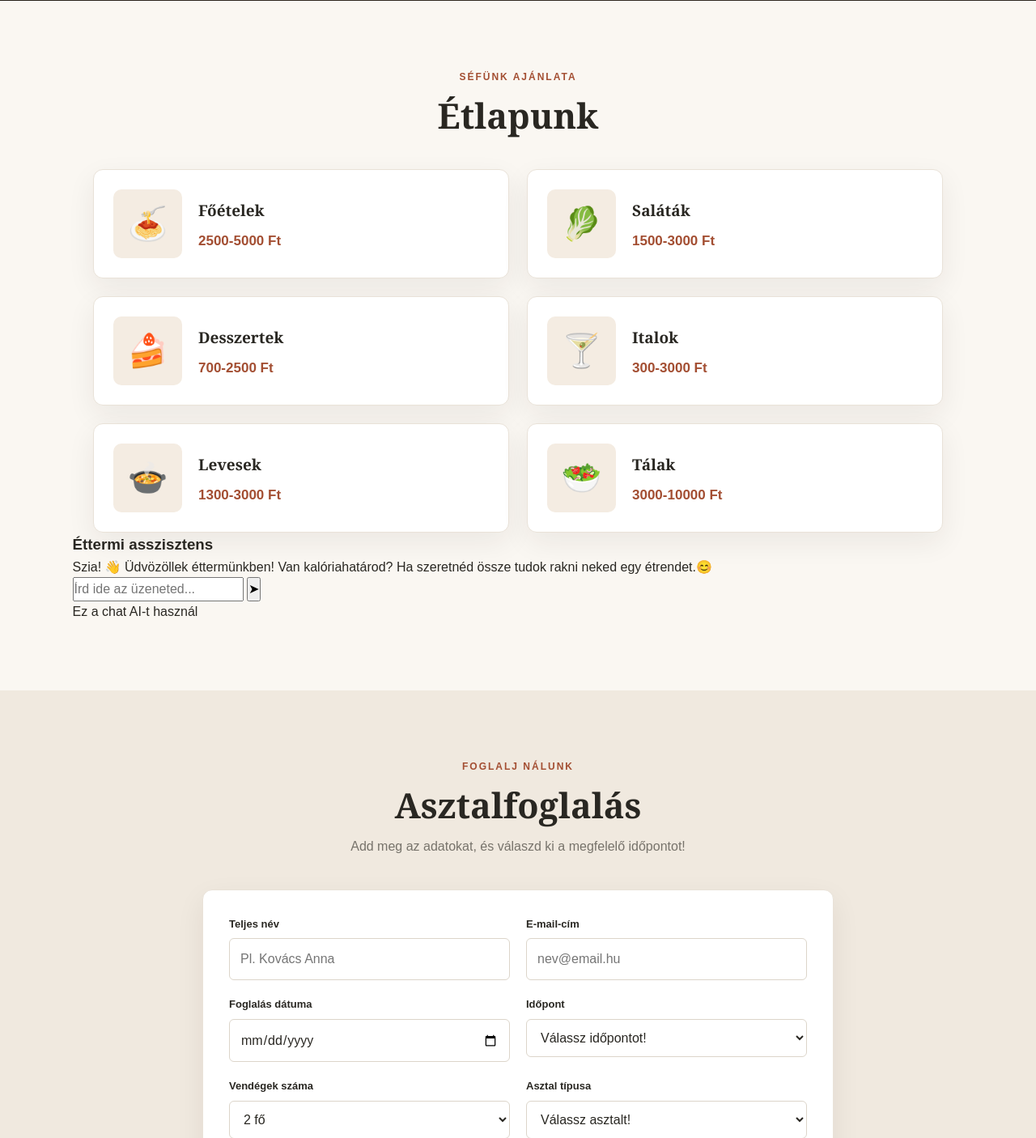
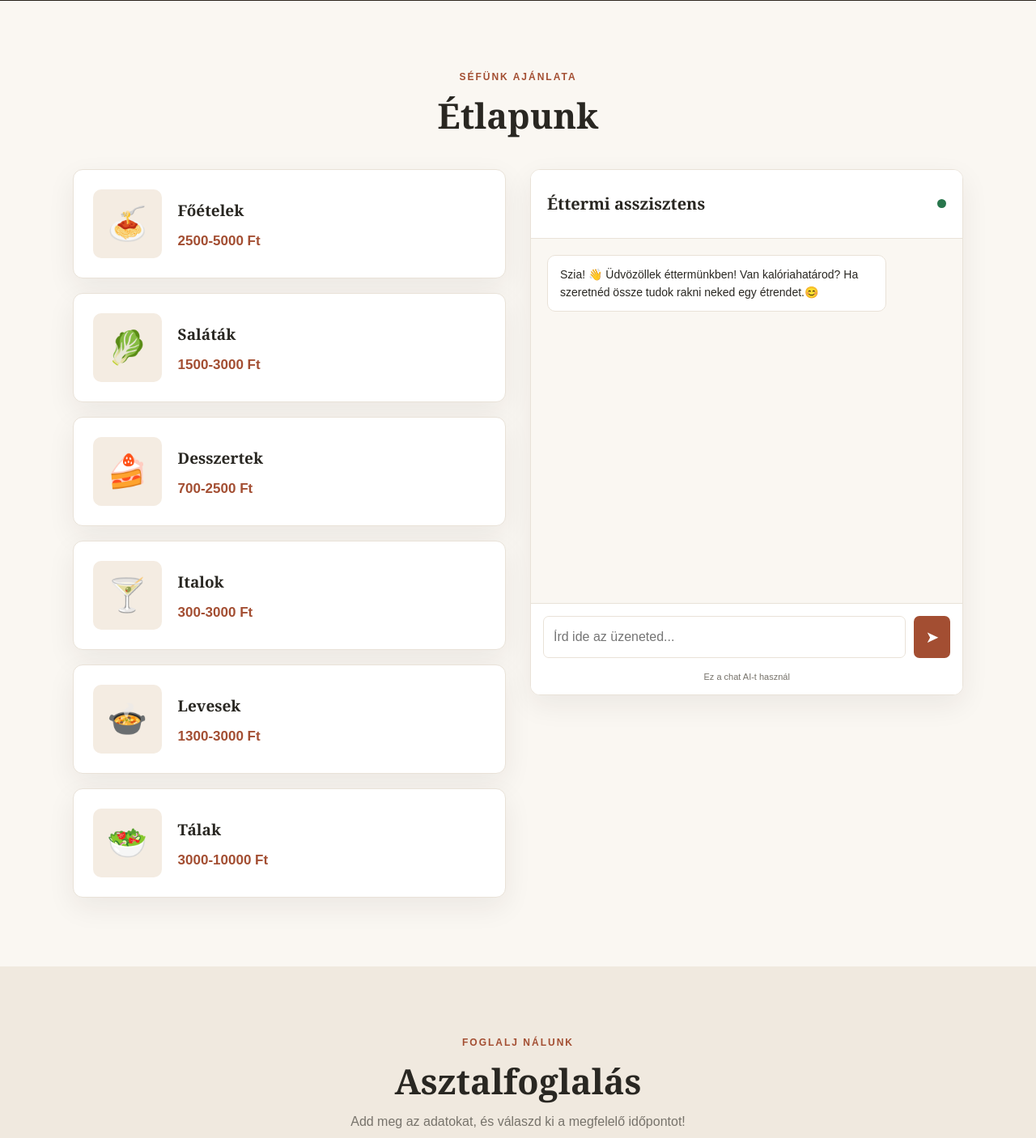
Before and after one commit to Oliver251251/Etterem-AFP, a PHP site: page / in a window 1280 px wide. Shown: the part 647-2053 px from the top of the page at 81% size. Run offline with PHP 8.4, Linux system fonts and the light colour scheme.

Commit message:
Update style.css

```diff
--- a/style.css
+++ b/style.css
@@ -225,14 +225,188 @@ section {
 /*étlap*/
 
 
+
+/* ÉTLAP ÉS CHAT ELRENDEZÉS */
+
+.menu-layout {
+    display: grid;
+    grid-template-columns: 1fr 1fr;
+    gap: 30px;
+    max-width: 1250px;
+    margin: 0 auto;
+    align-items: stretch;
+}
+
 .menu-grid {
-    display: grid;
-    grid-template-columns: repeat(2, minmax(0, 1fr));
-    gap: 22px;
-    max-width: 1050px;
-    margin: 0 auto;
-    align-items: start;
+    display: flex;
+    flex-direction: column;
+    gap: 18px;
+    width: 100%;
+    min-width: 0;
 }
+
+.menu-card {
+    width: 100%;
+    min-width: 0;
+}
+
+/* CHAT PANEL */
+
+.chat-panel {
+    position: sticky;
+    top: 100px;
+    display: flex;
+    flex-direction: column;
+    height: 650px;
+    min-width: 0;
+    overflow: hidden;
+    background: var(--surface);
+    border: 1px solid var(--border);
+    border-radius: 12px;
+    box-shadow: var(--shadow);
+}
+
+/* CHAT FEJLÉC */
+
+.chat-header {
+    min-height: 85px;
+    padding: 20px;
+    display: flex;
+    justify-content: space-between;
+    align-items: center;
+    background: #fff;
+    border-bottom: 1px solid var(--border);
+}
+
+.chat-header h3 {
+    font-family: Georgia, serif;
+    font-size: 20px;
+    color: var(--text);
+}
+
+.chat-header p {
+    color: var(--muted);
+    font-size: 12px;
+}
+
+.chat-status {
+    width: 11px;
+    height: 11px;
+    border-radius: 50%;
+    background: var(--success);
+}
+
+/* ÜZENETEK */
+
+.chat-messages {
+    flex: 1;
+    display: flex;
+    flex-direction: column;
+    gap: 15px;
+    padding: 20px;
+    overflow-y: auto;
+    background: var(--background);
+}
+
+.chat-message {
+    max-width: 85%;
+    padding: 12px 15px;
+    border-radius: 10px;
+    font-size: 14px;
+    overflow-wrap: anywhere;
+}
+
+.ai-message {
+    align-self: flex-start;
+    background: white;
+    border: 1px solid var(--border);
+    color: var(--text);
+}
+
+.user-message {
+    align-self: flex-end;
+    background: var(--primary);
+    color: white;
+}
+
+/* ÜZENETKÜLDÉS */
+
+.chat-input-area {
+    display: flex;
+    gap: 10px;
+    padding: 15px;
+    background: white;
+    border-top: 1px solid var(--border);
+}
+
+.chat-input-area input {
+    flex: 1;
+    min-width: 0;
+    padding: 12px;
+    border: 1px solid var(--border);
+    border-radius: 7px;
+    outline: none;
+}
+
+.chat-input-area input:focus {
+    border-color: var(--primary);
+    box-shadow: 0 0 0 3px rgba(163, 78, 50, 0.12);
+}
+
+.chat-input-area button {
+    width: 45px;
+    flex-shrink: 0;
+    border: none;
+    border-radius: 7px;
+    background: var(--primary);
+    color: white;
+    font-size: 20px;
+    transition: background 0.2s;
+}
+
+.chat-input-area button:hover {
+    background: var(--primary-dark);
+}
+
+.chat-note {
+    padding: 0 12px 12px;
+    background: white;
+    color: var(--muted);
+    font-size: 11px;
+    text-align: center;
+}
+
+/* RESZPONZÍV NÉZET */
+
+@media (max-width: 900px) {
+    .menu-layout {
+        grid-template-columns: 1fr;
+    }
+
+    .chat-panel {
+        position: static;
+        height: 500px;
+    }
+}
+
+@media (max-width: 600px) {
+    .chat-panel {
+        height: 450px;
+    }
+
+    .chat-header {
+        padding: 15px;
+    }
+
+    .chat-messages {
+        padding: 15px;
+    }
+
+    .chat-input-area {
+        padding: 10px;
+    }
+}
+
 
 .menu-card {
     display: block;
```
